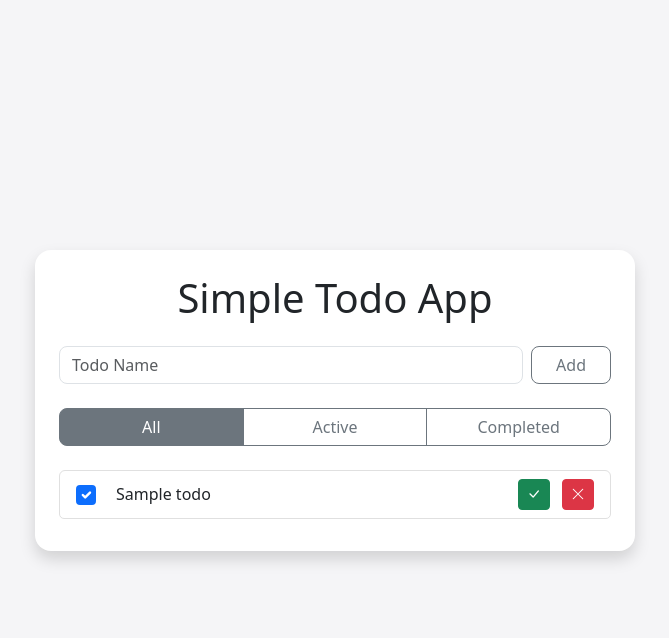
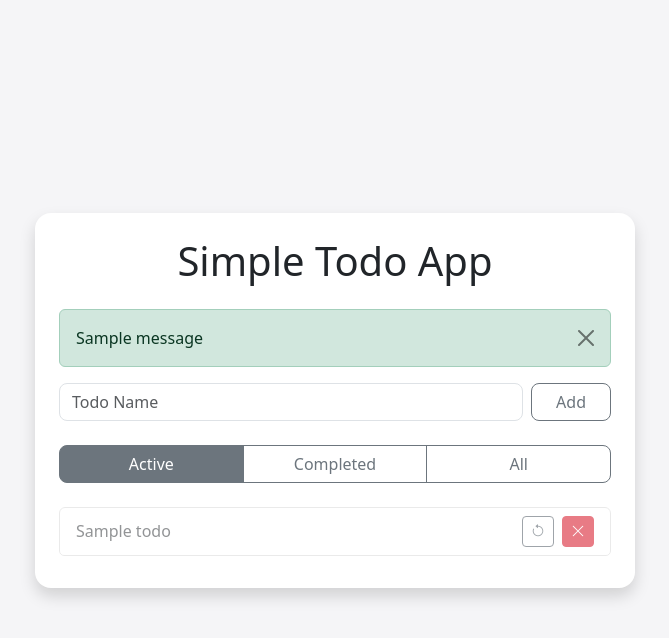
Before and after one commit to LeoBerweger/Mi_app, a Flask app: page /start?filter=active in a window 1280 px wide. Shown: the top 638 px of the page, without its empty margins (305-974 px from the left). Run offline with Flask 3, Linux system fonts and the light colour scheme; one stand-in notice (Sample message) is shown; a database or web service that is not in the repository returns one stand-in record (values such as "Sample title").

Commit message:
Refactor todo app functionality and enhance UI; added filtering for todos, improved error handling, and updated CSS styles. The app now supports marking tasks as complete and deleting tasks, with visual feedback for active filters and task states.

```diff
--- a/app.py
+++ b/app.py
@@ -1,16 +1,21 @@
+# app.py
 from flask import Flask, render_template, request, redirect, url_for
 from pymongo import MongoClient
 import os
 from dotenv import load_dotenv
+from bson.objectid import ObjectId
+import datetime # Keep for potential future use with timestamps
 
 # Load environment variables
 load_dotenv()
 
 app = Flask(__name__)
+app.static_folder = 'static' # Explicitly set static folder
 
 # MongoDB Atlas connection
 try:
     mongo_uri = os.getenv("MONGO_URI")
+    # AddretryWrites=false to connection string if facing issues with older servers
     client = MongoClient(mongo_uri)
     db = client['todo_app']  # Database name
     todos_collection = db['todos']  # Collection name
@@ -19,33 +24,122 @@ try:
     print("Connected to MongoDB Atlas successfully!")
 except Exception as e:
     print(f"Error connecting to MongoDB Atlas: {e}")
+    # In a real app, you might want to handle this more gracefully
+    # perhaps by showing an error page or disabling DB features.
     todos_collection = None
 
 @app.route('/')
 def index():
-    return render_template('index.html')
+    # Redirect root to the start page with the default filter
+    return redirect(url_for('start', filter='active'))
 
 @app.route('/start')
 def start():
+    current_filter = request.args.get('filter', 'active') # Default to 'active'
     todos = []
-    if todos_collection is not None:  # Changed from 'if todos_collection:'
+    mongo_query = {} # Default query (empty means 'all')
+
+    if current_filter == 'active':
+        mongo_query = {'completed': False}
+    elif current_filter == 'completed':
+        mongo_query = {'completed': True}
+    # No specific query needed for 'all' - {} finds all documents
+
+    if todos_collection is not None:
         try:
-            todos = list(todos_collection.find())
-            print(f"Found {len(todos)} todos")
+            # Apply the filter query
+            # You could add sorting here, e.g., by name:
+            # todos = list(todos_collection.find(mongo_query).sort('name', 1))
+            todos = list(todos_collection.find(mongo_query))
+            print(f"Found {len(todos)} todos matching filter '{current_filter}'")
         except Exception as e:
             print(f"Error retrieving todos: {e}")
-    return render_template('start.html', todos=todos)
+            # Consider flashing an error message to the user
+            # from flask import flash
+            # flash(f"Error retrieving tasks: {e}", "danger")
+
+    return render_template(
+        'start.html',
+        todos=todos,
+        current_filter=current_filter # Pass filter to template
+    )
 
 @app.route('/add_todo', methods=['POST'])
 def add_todo():
     name = request.form.get('name')
-    if name and todos_collection is not None:  # Changed from 'if name and todos_collection:'
+    if name and todos_collection is not None:
         try:
-            result = todos_collection.insert_one({'name': name})
+            # Add new todos with completed set to False
+            # Add created_at and updated_at here when ready
+            new_todo = {
+                'name': name,
+                'completed': False,
+                # 'created_at': datetime.datetime.utcnow(),
+                # 'updated_at': datetime.datetime.utcnow()
+            }
+            result = todos_collection.insert_one(new_todo)
             print(f"Added todo with ID: {result.inserted_id}")
+            # Optionally flash a success message
+            # flash(f"Task '{name}' added successfully!", "success")
         except Exception as e:
             print(f"Error adding todo: {e}")
-    return redirect(url_for('start'))
+            # flash(f"Error adding task: {e}", "danger")
+
+    # Redirect back to the default 'active' view after adding
+    return redirect(url_for('start', filter='active'))
+
+@app.route('/complete/<task_id>', methods=['POST'])
+def complete_todo(task_id):
+    redirect_filter = request.args.get('current_filter', 'active') # Get filter from URL param if passed
+
+    if todos_collection is not None:
+        try:
+            oid = ObjectId(task_id)
+            # Find the current task to toggle its status
+            task = todos_collection.find_one({'_id': oid})
+            if task:
+                new_status = not task.get('completed', False)
+                update_data = {
+                    '$set': {
+                        'completed': new_status,
+                        # 'updated_at': datetime.datetime.utcnow() # Update timestamp
+                    }
+                }
+                result = todos_collection.update_one({'_id': oid}, update_data)
+                print(f"Updated task {task_id} completed status to {new_status}. Matched: {result.matched_count}")
+            else:
+                 print(f"Task with ID {task_id} not found for completion.")
+                 # flash(f"Task not found.", "warning")
+        except Exception as e:
+            print(f"Error completing/toggling todo {task_id}: {e}")
+            # flash(f"Error updating task: {e}", "danger")
+
+    # Redirect back to the view the user was on
+    return redirect(url_for('start', filter=redirect_filter))
+
+
+@app.route('/delete/<task_id>', methods=['POST'])
+def delete_todo(task_id):
+    redirect_filter = request.args.get('current_filter', 'active') # Get filter from URL param if passed
+
+    if todos_collection is not None:
+        try:
+            oid = ObjectId(task_id)
+            result = todos_collection.delete_one({'_id': oid})
+            if result.deleted_count == 1:
+                print(f"Deleted task with ID: {task_id}")
+                # flash("Task deleted.", "success")
+            else:
+                print(f"Task with ID {task_id} not found for deletion.")
+                # flash("Task not found for deletion.", "warning")
+        except Exception as e:
+            print(f"Error deleting todo {task_id}: {e}")
+            # flash(f"Error deleting task: {e}", "danger")
+
+    # Redirect back to the view the user was on
+    return redirect(url_for('start', filter=redirect_filter))
+
 
 if __name__ == '__main__':
-    app.run(debug=True, host='0.0.0.0', port=8080)
+    port = int(os.environ.get('PORT', 8080))
+    app.run(debug=True, host='0.0.0.0', port=port)
--- a/static/css/style.css
+++ b/static/css/style.css
@@ -21,7 +21,7 @@ body {
   /* filter toggle */
   .btn-group .btn {
     flex: 1;
-    border-radius: 0;
+    border-radius: 0; /* Keep square edges inside group */
   }
   .btn-group .btn:first-child {
     border-top-left-radius: 8px;
@@ -32,17 +32,48 @@ body {
     border-bottom-right-radius: 8px;
   }
 
+  /* Ensure active filter state is visually distinct */
+  .btn-group > .btn.active {
+    z-index: 1; /* Ensure active button is on top */
+    /* Bootstrap handles the background/color change */
+  }
+
+
   /* list items */
   .list-group-item {
     border: 1px solid #e0e0e0;
     border-radius: 8px;
     margin-bottom: 8px;
+    /* Ensure smooth transition for opacity change */
+    transition: opacity 0.3s ease-in-out, background-color 0.3s ease-in-out;
+    /* Prevent content from overflowing */
+    overflow: hidden;
   }
 
-  /* checkbox styling (circle) */
-  .form-check-input {
-    width: 1.25em;
-    height: 1.25em;
-    border-radius: 50%;
-    border: 2px solid #4a4a4a;
+  /* Style for the task name span */
+  .task-name {
+    /* Allows text to wrap if it's very long */
+    word-break: break-word;
+    /* Add some padding to separate from buttons */
+    padding-right: 10px;
+    /* Ensure it aligns nicely with buttons */
+    flex-grow: 1; /* Allow name to take available space */
+    align-self: center; /* Vertically center if needed */
   }
+
+  /* Style for completed tasks */
+  .list-group-item.completed-task {
+    opacity: 0.65; /* Adjust value between 0.0 (invisible) and 1.0 (fully opaque) */
+    /* Optional: Add a subtle background */
+    /* background-color: #f8f9fa; */
+  }
+
+  /* Ensure buttons don't wrap unnecessarily */
+  .list-group-item .d-flex {
+    flex-shrink: 0; /* Prevent button container from shrinking */
+  }
+
+  /* Optional: Add hover effect to list items */
+  .list-group-item:hover {
+      background-color: #f8f9fa;
+  }
--- a/templates/start.html
+++ b/templates/start.html
@@ -28,6 +28,19 @@
   <div class="card p-4 shadow" style="max-width: 600px; width: 100%;">
     <h1 class="text-center mb-4">Simple Todo App</h1>
 
+    <!-- Optional: Display flashed messages -->
+    {% with messages = get_flashed_messages(with_categories=true) %}
+      {% if messages %}
+        {% for category, message in messages %}
+          <div class="alert alert-{{ category or 'info' }} alert-dismissible fade show" role="alert">
+            {{ message }}
+            <button type="button" class="btn-close" data-bs-dismiss="alert" aria-label="Close"></button>
+          </div>
+        {% endfor %}
+      {% endif %}
+    {% endwith %}
+
+
     <!-- add‑todo form -->
     <form
       action="{{ url_for('add_todo') }}"
@@ -46,48 +59,73 @@
 
     <!-- filters -->
     <div class="btn-group mb-4 w-100" role="group">
-      <button type="button" class="btn btn-outline-secondary active">
+      <!-- Active Filter Link -->
+      <a
+        href="{{ url_for('start', filter='active') }}"
+        class="btn btn-outline-secondary {% if current_filter == 'active' %}active{% endif %}"
+      >
+        Active
+      </a>
+      <!-- Completed Filter Link -->
+      <a
+        href="{{ url_for('start', filter='completed') }}"
+        class="btn btn-outline-secondary {% if current_filter == 'completed' %}active{% endif %}"
+      >
+        Completed
+      </a>
+      <!-- All Filter Link -->
+      <a
+        href="{{ url_for('start', filter='all') }}"
+        class="btn btn-outline-secondary {% if current_filter == 'all' %}active{% endif %}"
+      >
         All
-      </button>
-      <button type="button" class="btn btn-outline-secondary">
-        Active
-      </button>
-      <button type="button" class="btn btn-outline-secondary">
-        Completed
-      </button>
+      </a>
     </div>
 
     <!-- todo list -->
     <ul class="list-group">
       {% for todo in todos %}
       <li
-        class="list-group-item d-flex justify-content-between align-items-center"
+        class="list-group-item d-flex justify-content-between align-items-center {% if todo.completed %} completed-task {% endif %}"
       >
-        <div class="d-flex align-items-center">
-          <div class="form-check me-3">
-            <input
-              class="form-check-input"
-              type="checkbox"
-              id="todo-{{ loop.index }}"
-              {% if todo.get('completed') %} checked {% endif %}
-            />
-          </div>
-          <span>{{ todo.name }}</span>
+        <span class="task-name {% if todo.completed %}text-muted{% endif %}">
+          {{ todo.name }}
+        </span>
+
+        <div class="d-flex"> <!-- Button container -->
+          <!-- Complete/Undo Button Form -->
+          <!-- Pass current_filter so redirect knows where to return -->
+          <form action="{{ url_for('complete_todo', task_id=todo._id, current_filter=current_filter) }}" method="POST" class="me-2">
+             <!-- Conditional button style and icon -->
+             <button type="submit" class="btn {% if todo.completed %}btn-outline-secondary{% else %}btn-success{% endif %} btn-sm" aria-label="{% if todo.completed %}Mark as active{% else %}Mark as complete{% endif %}">
+                <i class="bi {% if todo.completed %}bi-arrow-counterclockwise{% else %}bi-check-lg{% endif %}"></i>
+             </button>
+          </form>
+          <!-- Delete Button Form -->
+          <!-- Pass current_filter so redirect knows where to return -->
+          <form action="{{ url_for('delete_todo', task_id=todo._id, current_filter=current_filter) }}" method="POST">
+             <button type="submit" class="btn btn-danger btn-sm" aria-label="Delete task">
+                <i class="bi bi-x-lg"></i>
+             </button>
+          </form>
         </div>
-        <div>
-          <button class="btn btn-success btn-sm me-2">
-            <i class="bi bi-check-lg"></i>
-          </button>
-          <button class="btn btn-danger btn-sm">
-            <i class="bi bi-x-lg"></i>
-          </button>
-        </div>
+      </li>
+      {% else %}
+      <!-- Message changes based on filter -->
+      <li class="list-group-item text-center text-muted">
+        {% if current_filter == 'active' %}
+          No active todos! Add one above.
+        {% elif current_filter == 'completed' %}
+          No completed todos yet.
+        {% else %}
+          No todos found. Add one above!
+        {% endif %}
       </li>
       {% endfor %}
     </ul>
   </div>
 
-  <!-- Bootstrap 5 JS bundle (for toggles, etc.) -->
+  <!-- Bootstrap 5 JS bundle (for toggles, alerts etc.) -->
   <script
     src="https://cdn.jsdelivr.net/npm/bootstrap@5.3.0/dist/js/bootstrap.bundle.min.js"
   ></script>
```
